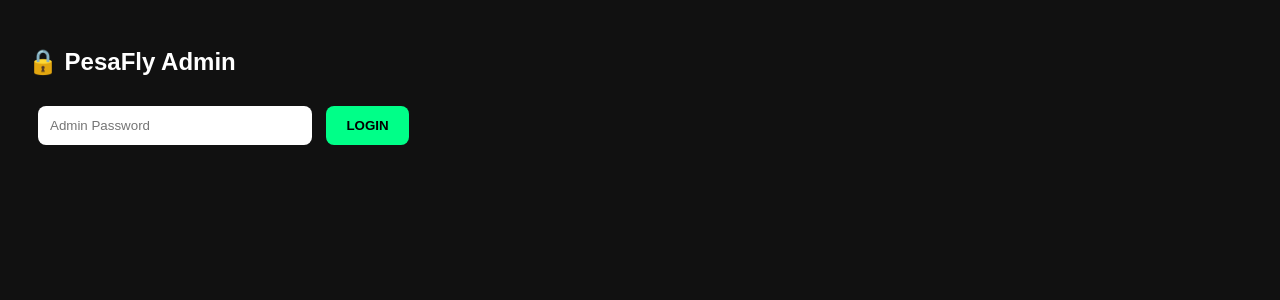
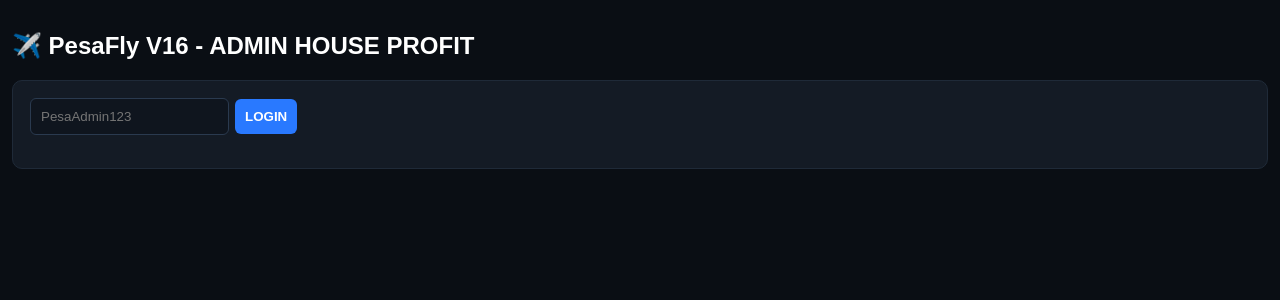
Before and after one commit to cage5543/pesafly, a Flask app: page /admin in a window 1280 px wide. Shown: the top 300 px of the page. Run offline with Flask 3, Linux system fonts and the light colour scheme.

Commit message:
Revamp admin.html layout and functionality
Updated the admin interface with new layout and functionality, including enhanced styling and improved login process.

```diff
--- a/templates/admin.html
+++ b/templates/admin.html
@@ -1,48 +1,12 @@
-<!DOCTYPE html>
-<html>
-<head>
-<title>PesaFly Admin</title>
-<meta name="viewport" content="width=device-width, initial-scale=1">
-<style>
-body{font-family:Arial;background:#111;color:#fff;padding:20px}
-input{padding:12px;width:250px;margin:10px;border-radius:8px;border:none}
-button{padding:12px 20px;background:#00ff88;border:none;border-radius:8px;cursor:pointer;font-weight:bold}
-.card{background:#222;padding:15px;border-radius:12px;margin:10px 0}
-</style>
-</head>
-<body>
-<div id="loginBox">
-<h2>🔒 PesaFly Admin</h2>
-<input id="pwd" type="password" placeholder="Admin Password">
-<button onclick="login()">LOGIN</button>
-<p id="msg"></p>
-</div>
-
-<div id="adminBox" style="display:none">
-<h2>✅ PesaFly Dashboard - LIVE</h2>
-<button onclick="load()">Refresh Data</button>
-<div id="data"></div>
-<h3>Withdraw Requests</h3>
-<div id="withdraws"></div>
-</div>
-
+<!DOCTYPE html><html><head><meta charset="UTF-8"><meta name="viewport" content="width=device-width, initial-scale=1.0"><title>Admin PesaFly</title>
+<style>body{margin:0;background:#0a0e14;color:#fff;font-family:Arial;padding:12px}.card{background:#141b25;padding:14px;border-radius:10px;margin-bottom:10px;border:1px solid #1f2a38}input,button{padding:10px;border-radius:6px;border:none;margin:3px}input{background:#0f151e;color:#fff;border:1px solid #2a3a4f}button{background:#2979ff;color:#fff;font-weight:800}table{width:100%;border-collapse:collapse;font-size:11px}th,td{padding:7px;border-bottom:1px solid #1f2a38}</style></head><body>
+<h2>✈️ PesaFly V16 - ADMIN HOUSE PROFIT</h2>
+<div id="login" class="card"><input id="apass" type="password" placeholder="PesaAdmin123"><button onclick="adminLogin()">LOGIN</button><p id="aerr" style="color:#ff4444"></p></div>
+<div id="panel" style="display:none"><div class="card" style="display:flex;gap:10px;flex-wrap:wrap"><div>Users: <b id="sUsers">0</b></div><div style="color:#00ff88">House Profit: <b id="sProfit">0</b></div><div>Deposits: <span id="sDep">0</span></div><div>Withdraws: <span id="sWith">0</span></div><div>Fees (10%): <span id="sFees">0</span></div><div>Bets: <span id="sBets">0</span> / Won: <span id="sWon">0</span></div><button onclick="loadStats()">Refresh</button></div>
+<div class="card"><table><thead><tr><th>Phone</th><th>Real</th><th>Bonus</th><th>Total</th><th>Dep</th><th>Code</th><th>Refs</th><th>Ref Earn</th><th>Claimed?</th></tr></thead><tbody id="userTable"></tbody></table></div></div>
 <script>
-async function login(){
- let p=document.getElementById('pwd').value;
- let r=await fetch('/api/admin-login',{method:'POST',headers:{'Content-Type':'application/json'},body:JSON.stringify({password:p})});
- let j=await r.json();
- if(j.success){document.getElementById('loginBox').style.display='none';document.getElementById('adminBox').style.display='block';load();}
- else{ document.getElementById('msg').innerText=j.error; }
-}
-async function load(){
- let r=await fetch('/api/admin-data'); let j=await r.json();
- if(j.error){ document.getElementById('msg').innerText='Login first'; return; }
- document.getElementById('data').innerHTML=`<div class=card>Total Users: ${j.total_users}</div>`+j.users.map(u=>`<div class=card>${u.phone} - Real:${u.real} Bonus:${u.bonus} Ref:${u.ref_bonus} Deposited:${u.deposited} Referrals:${u.referrals}</div>`).join('');
- document.getElementById('withdraws').innerHTML=j.withdraws.map(w=>`<div class=card>${w.phone} - KES ${w.amount} - ${w.status} <button onclick="approve(${w.id})">APPROVE</button></div>`).join('');
-}
-async function approve(id){
- await fetch('/api/admin-approve',{method:'POST',headers:{'Content-Type':'application/json'},body:JSON.stringify({id})}); load();
-}
-</script>
-</body>
-</html>
+async function api(u,d=null){let o={headers:{'Content-Type':'application/json'}};if(d){o.method='POST';o.body=JSON.stringify(d);}let r=await fetch(u,o);return r.json();}
+async function adminLogin(){let p=document.getElementById('apass').value;let d=await api('/api/admin/login',{password:p});if(!d.success){document.getElementById('aerr').innerText='Wrong';return;}document.getElementById('login').style.display='none';document.getElementById('panel').style.display='block';loadStats();loadUsers();}
+async function loadStats(){let d=await api('/api/admin/stats');if(!d.users&&d.users!==0)return;document.getElementById('sUsers').innerText=d.users;document.getElementById('sProfit').innerText='KES '+d.house_profit.toFixed(2);document.getElementById('sDep').innerText='KES '+d.total_dep.toFixed(2);document.getElementById('sWith').innerText='KES '+d.total_with.toFixed(2);document.getElementById('sFees').innerText='KES '+d.total_fees.toFixed(2);document.getElementById('sBets').innerText=d.total_bets.toFixed(0);document.getElementById('sWon').innerText=d.total_won.toFixed(0);}
+async function loadUsers(){let users=await api('/api/admin/users');let tb=document.getElementById('userTable');tb.innerHTML='';users.forEach(u=>{tb.innerHTML+=`<tr><td>${u.email}</td><td>${u.real.toFixed(0)}</td><td>${u.bonus.toFixed(0)}</td><td><b>${u.total.toFixed(0)}</b></td><td>${u.deposited.toFixed(0)}</td><td style="color:#ff8f00">${u.code}</td><td>${u.refs}</td><td style="color:#00ff88">${u.ref_earn}</td><td>${u.claimed?'✅':''}</td></tr>`;});}
+</script></body></html>
```
